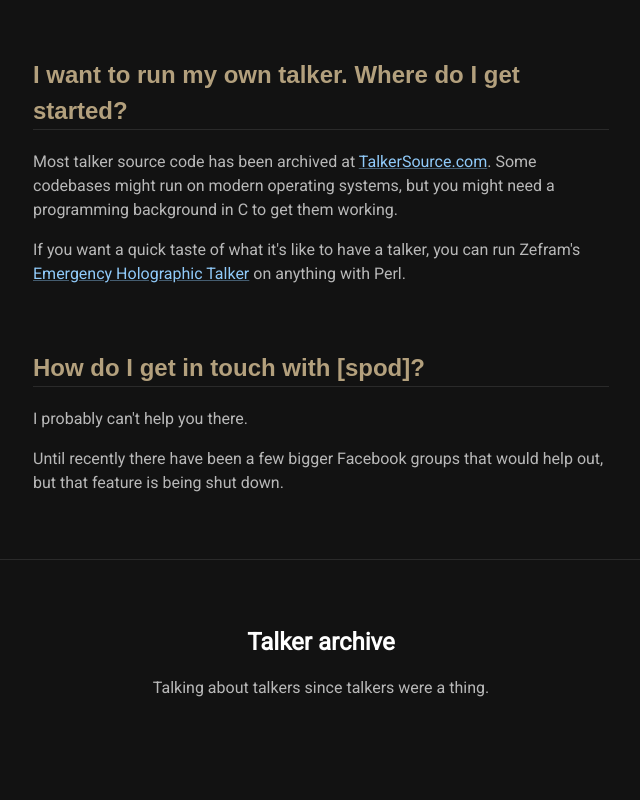
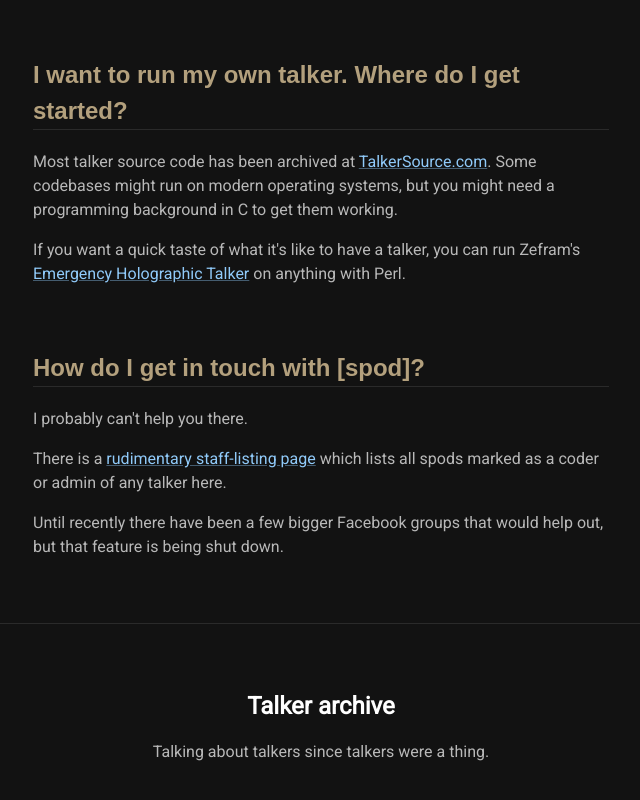
Before and after one commit to moopet/talker-archive-svelte, a SvelteKit app: page /about in a window 1280 px wide. Shown: the part 1490-2290 px from the top of the page, without its empty margins (319-959 px from the left). Before the commit the page ends 2254 px from the top, so only its background shows below. Built offline with nearby package versions, Linux system fonts and the light colour scheme.

Commit message:
link to staff page

```diff
--- a/src/routes/about/+page.svelte
+++ b/src/routes/about/+page.svelte
@@ -44,6 +44,7 @@
 
   <h2>How do I get in touch with [spod]?</h2>
   <p>I probably can't help you there.</p>
+  <p>There is a <a href="/spods">rudimentary staff-listing page</a> which lists all spods marked as a coder or admin of any talker here.</p>
   <p>Until recently there have been a few bigger Facebook groups that would help out, but that feature is being shut down.</p>
 </section>
 
```
